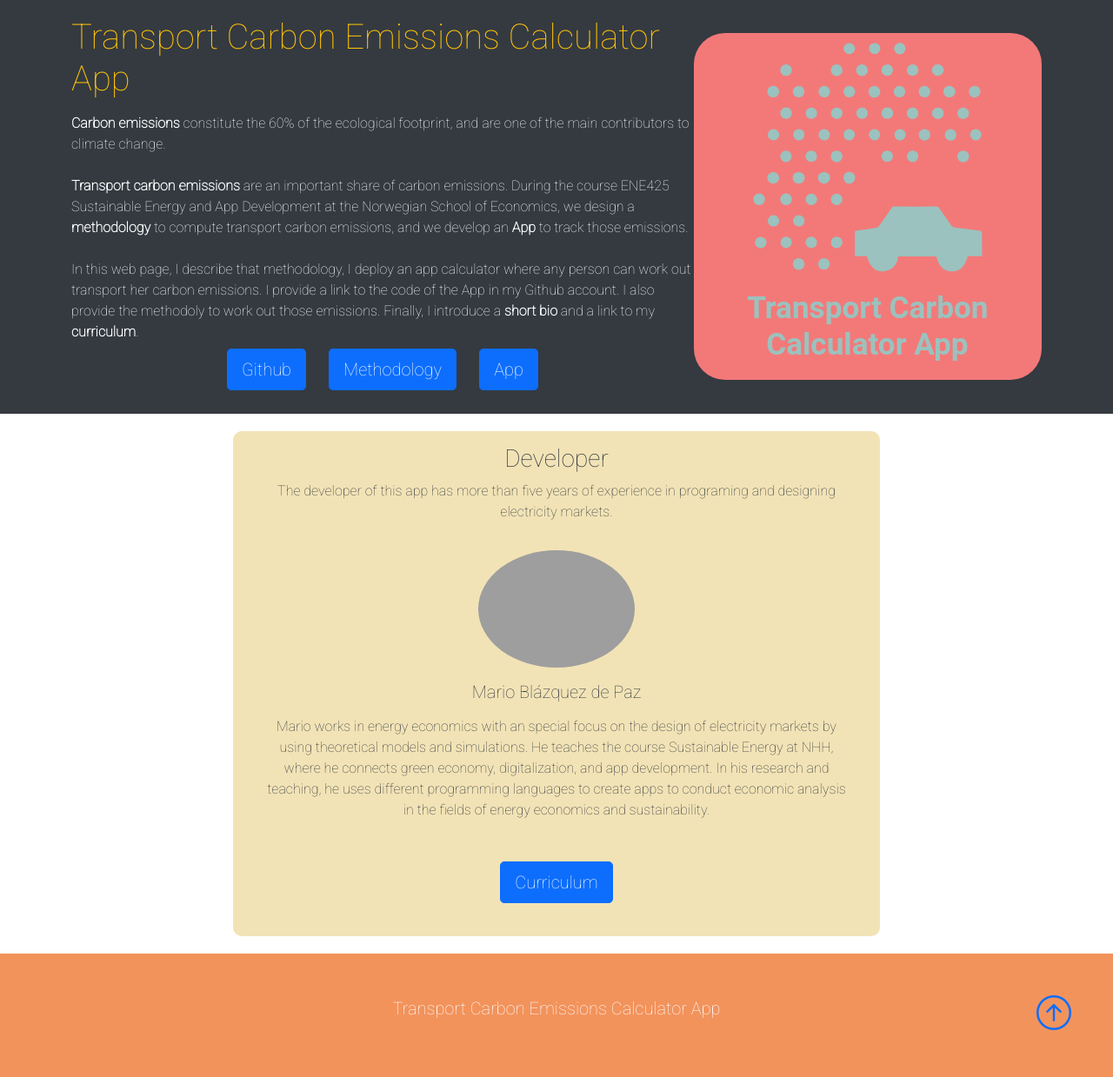
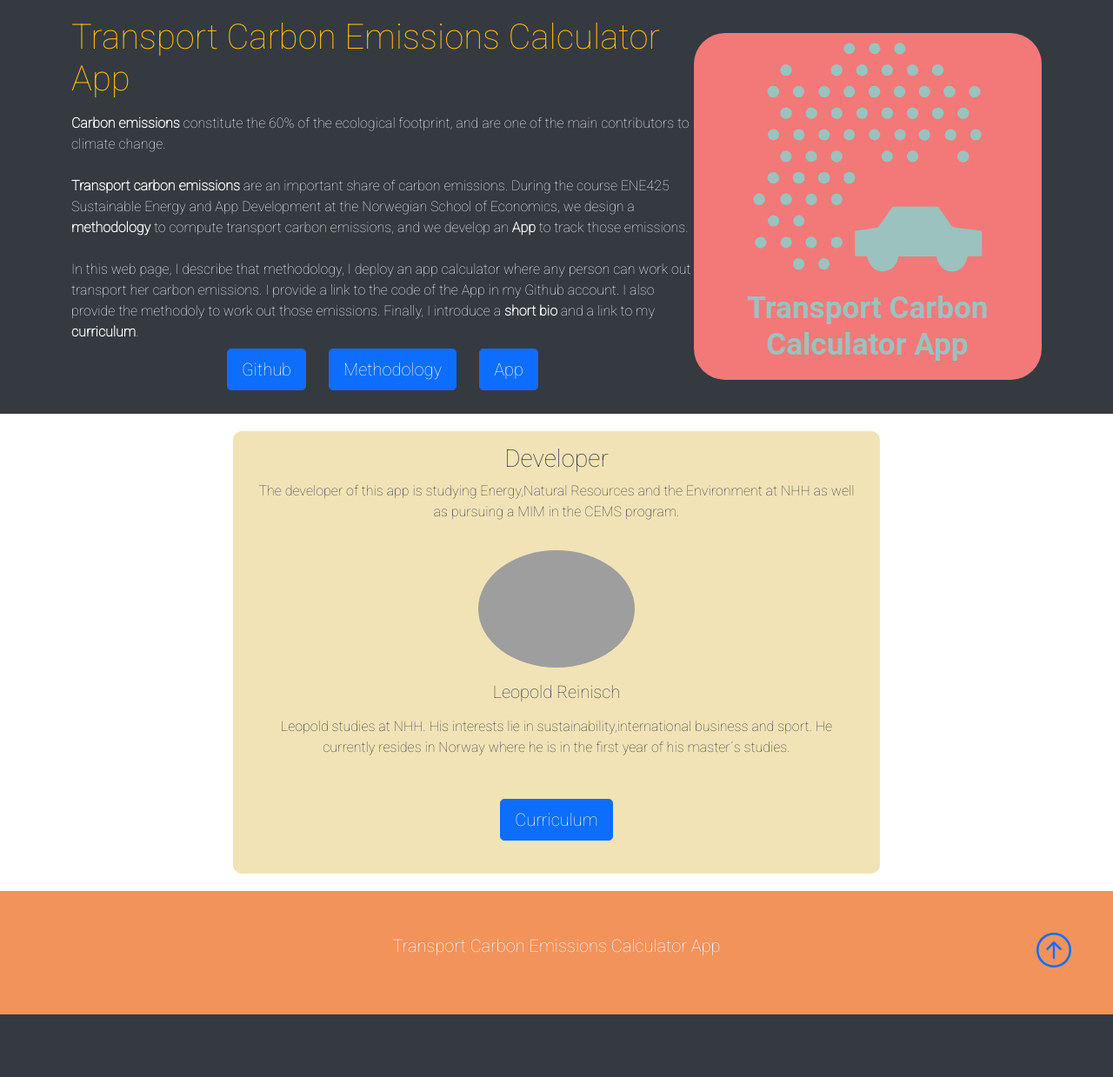
Before and after one commit to leoreinisch/ene425-2022-app-leor, a Flask app: page / in a window 1280 px wide. Shown: the part 61-1300 px from the top of the page at 87% size. After the commit the page ends 1228 px from the top, so only its background shows below. Run offline with Flask 2, Linux system fonts and the light colour scheme; some libraries are stand-ins or nearby versions; grey boxes are pictures that could not be loaded.

Commit message:
Update home.html

```diff
--- a/templates/home.html
+++ b/templates/home.html
@@ -42,8 +42,8 @@
                 </div>
                 <div class="box">
                     <h3 class="text-center", style="color=#343a40;">Developer</h3>
-                    <p class="color=#343a40">The developer of this app has more than five years of experience in
-                        programing and designing electricity markets.
+                    <p class="color=#343a40">The developer of this app is studying Energy,Natural Resources and the Environment at NHH
+                        as well as pursuing a MIM in the CEMS program.
                     </p>
 
                     <div class="card-body text-center">
@@ -51,13 +51,9 @@
                              class="rounded-circle w-50 mb-3"
                              alt="", style="max-width: 180px; max-height: 180px"
                         />
-                        <h5 class="card-title mb-3">Mario Blázquez de Paz</h5>
-                        <p class="card-text">Mario works in energy economics with an
-                            special focus on the design of electricity markets by using theoretical
-                            models and simulations. He teaches the course Sustainable Energy at NHH,
-                            where he connects green economy, digitalization, and app development.
-                            In his research and teaching, he uses different programming languages to create apps to conduct
-                            economic analysis in the fields of energy economics and sustainability.
+                        <h5 class="card-title mb-3">Leopold Reinisch</h5>
+                        <p class="card-text">Leopold studies at NHH. His interests lie in sustainability,international business and sport. He currently resides in Norway
+                            where he is in the first year of his master´s studies.
                         </p>
                         </br>
                         <div class="container_buttons_developer">
```
